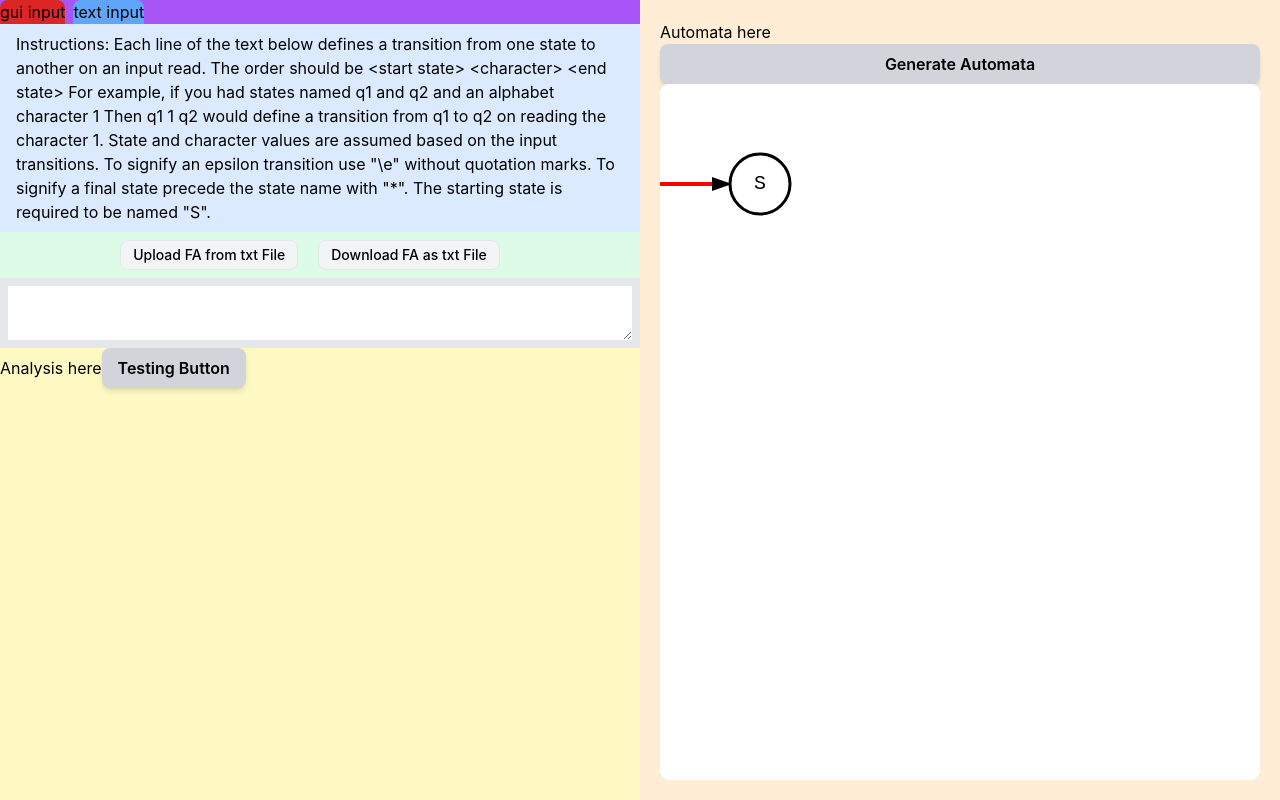
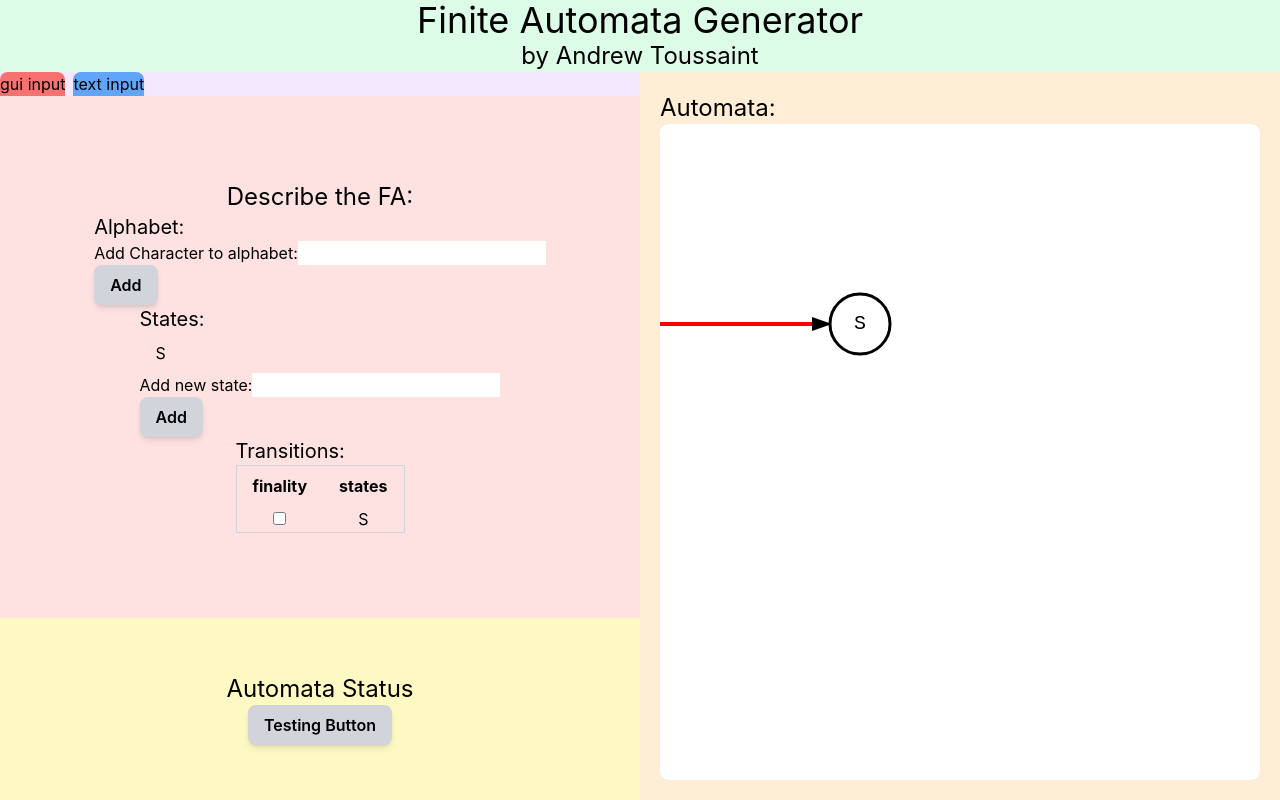
Before and after one commit to ajtoussaint/CS530_FinalProject, a React (Create React App) app in the folder static/: page / in a window 1280 px wide. Built offline with nearby package versions, Linux system fonts and the light colour scheme.

Commit message:
fixed issues with static app, refactored visual composition

```diff
--- a/static/src/App.tsx
+++ b/static/src/App.tsx
@@ -25,7 +25,7 @@ function App(){
   const [alphabet, setAlphabet] = useState<string[]>([]);
   const [aInput, setAInput] = useState("");
   const [aError, setAError] = useState("");
-  const [inputIsText, setInputIsText] = useState(true)
+  const [inputIsText, setInputIsText] = useState(false)
 
   const [states, setStates] = useState<string[]>(["S"]);
   const [sInput, setSInput] = useState("");
@@ -60,7 +60,7 @@ function App(){
 
   const testFunction = () =>{
     console.log("test func")
-
+    alert("This will determine DFA vs. NFA when the project is complete")
   }
 
   const updateAInput = (text: string) =>{
@@ -230,14 +230,14 @@ function App(){
   }
 
   const alphaInKeydown = (e: KeyboardEvent<HTMLInputElement>) => {
-    if(e.key == "Enter"){
+    if(e.key === "Enter"){
       addCharacter()
     }
   }
 
   //ttable works
   const addCharacter = () =>{
-    if(!aError && aInput.length == 1){
+    if(!aError && aInput.length === 1){
       setAlphabet( (prev) => {
         return [...prev, aInput];
       })
@@ -262,7 +262,7 @@ function App(){
     setTTable( (prev) => {
       let newar = [...prev]
       console.log("initial newar", newar)
-      if(newar[0].length == initialLength){//prevents React strict devmode from removing 2 rows
+      if(newar[0].length === initialLength){//prevents React strict devmode from removing 2 rows
         newar.forEach(row => {
           row.splice(ind,1)
           })
@@ -272,14 +272,14 @@ function App(){
     })
 
     setAlphabet( (prev) => {
-      return prev.filter(c => c != char)
+      return prev.filter(c => c !== char)
     })
 
 
   }
 
   const stateInKeydown = (e: KeyboardEvent<HTMLInputElement>) => {
-    if(e.key == "Enter"){
+    if(e.key === "Enter"){
       addState()
     }
   }
@@ -317,7 +317,7 @@ function App(){
       newar = newar.map(n1 => {
         return n1.map( n2 => {
           console.log(n2, st)
-					return n2 == st ? "_" : n2
+					return n2 === st ? "_" : n2
         })
       })
       return newar
@@ -331,7 +331,7 @@ function App(){
     })
 
     setStates( (prev) => {
-      let newarr = prev.filter(s => s != st)
+      let newarr = prev.filter(s => s !== st)
 			updateSvgWidth(svgHeight, newarr.length)
     	return newarr
     })
@@ -355,7 +355,7 @@ function App(){
   //SVG utils
   const [svgWidth, setSvgWidth] = useState(0)
   const stateSpacing = 300
-  const statePadding = 100
+  const statePadding = 200
   const stateSize = 30
 
   const svgRef = useRef<SVGSVGElement | null>(null);
@@ -377,7 +377,7 @@ function App(){
   }
 
 
-  const generateSVG = () => {
+  /*const generateSVG = () => {
     console.log("generating svg...")
 		let width = svgRef.current?.width.baseVal.value
     let height = svgRef.current?.height.baseVal.value
@@ -390,7 +390,7 @@ function App(){
       console.warn("not yet rendered the svg -andrew")
     }
 
-  }
+  }*/
 
   type SvgStateProps = {
     sName: string;
@@ -427,7 +427,7 @@ function App(){
     x2,
     y2,
   }) => {
-    //TODO calculate the x1 and x2 offsets based on where we are trying to go
+    //calculate the x1 and x2 offsets based on where we are trying to go
     //this way the element can just give coordinates from state to state
 
     let soy = 0 //starting offset in x direction
@@ -438,8 +438,8 @@ function App(){
     let loop = false
 
     //determine relative directions
-    let horizontal = x1 == x2 ? 0 : x1 > x2 ? -1 : 1
-    let vertical = y1 == y2 ? 0: y1 > y2 ? -1 : 1
+    let horizontal = x1 === x2 ? 0 : x1 > x2 ? -1 : 1
+    let vertical = y1 === y2 ? 0: y1 > y2 ? -1 : 1
 
     const magnitudes = [0.33, 0.67, 1, 1.1].map(x => x*stateSize)
     switch (`${horizontal} ${vertical}`){
@@ -518,11 +518,11 @@ function App(){
     //calculate the anchor point
     let ydist = Math.abs(y2 - y1)
     let xdist = Math.abs(x2 - x1)
-    let thetaR = xdist == 0 ? Math.PI/2 : Math.atan(ydist / xdist)
+    let thetaR = xdist === 0 ? Math.PI/2 : Math.atan(ydist / xdist)
     let offsetDist = Math.sqrt((xdist/2)**2 + (ydist/2)**2)
     let xoff = 0.5*offsetDist*Math.sin(thetaR)
     let yoff = 0.5*offsetDist*Math.cos(thetaR)
-    let upper = x2 == x1 ? y2 > y1 : x2 > x1
+    let upper = x2 === x1 ? y2 > y1 : x2 > x1
 		let hDir = x2 > x1 ? 1 : -1 //edge case of 0 cancels the term so don't care
     let vDir = y2 > y1 ? 1 : -1
     let hDirOff = vDir
@@ -603,10 +603,13 @@ function App(){
 
 
   return(
-    <main className="flex w-screen h-screen">
+    <main className="flex flex-col w-screen h-screen">
+      <h1 className='bg-green-100 text-4xl text-center text-black'>Finite Automata Generator</h1>
+      <h3 className='bg-green-100 text-2xl text-center text-black'> by Andrew Toussaint</h3>
+      <div id="bodyWrapper" className='flex w-screen grow'>
       <div id="lefthalf" className="flex flex-col w-1/2 h-full">
-              <div className="flex-grow-1 flex flex-col bg-purple-500 w-full text-black">
-                <div id="inputToggles" className="flex w-full gap-2">
+              <div className="flex flex-col h-full basis-3/4 bg-red-100 w-full text-black overflow-auto">
+                <div id="inputToggles" className="flex w-full gap-2 bg-purple-100">
                   <button
                     className="flex bg-red-400 w-30 justify-center hover:cursor-pointer hover:bg-red-600 rounded-t-lg"
                     onClick={() => handleInputTypeChange(false)}>gui input</button>
@@ -614,9 +617,9 @@ function App(){
                   className="flex bg-blue-400 w-30 justify-center hover:cursor-pointer hover:bg-blue-600 rounded-t-lg"
                   onClick={() => handleInputTypeChange(true)}>text input</button>
                 </div>
-                <div className="flex flex-grow-1 bg-green-100">
+
                   {inputIsText ?(
-                      <div className="flex flex-col flex-grow-1 bg-blue-100">
+                      <div className="flex flex-col grow min-h-0 bg-blue-100">
                         <p className="text-black-sm px-4 py-2">
                           Instructions: Each line of the text below defines a transition from one state to another on an input read.
                           The order should be &lt;start state&gt; &lt;character&gt; &lt;end state&gt; For example, if you had states named q1 and q2 and an alphabet character 1
@@ -624,7 +627,7 @@ function App(){
                           To signify an epsilon transition use "\e" without quotation marks. To signify a final state precede the state name with "*". The starting state is
                           required to be named "S".
                         </p>
-                        <div id="uploadWrapper" className="flex justify-center space-between w-full bg-green-100 p-2">
+                        <div id="uploadWrapper" className="flex justify-center space-between w-full bg-blue-100 p-2">
                     	    <label
 											        htmlFor="uploadFile"
 											        className="text-sm text-black rounded-lg
@@ -652,9 +655,9 @@ function App(){
                               Download FA as txt File
                             </button>
                         </div>
-                        <div id="textInputWrapper" className="w-full h-full p-2 bg-gray-200">
+                        <div id="textInputWrapper" className="flex justify-center grow p-2 bg-blue-100">
                         	<textarea
-                        	  className="bg-white w-full h-full "
+                        	  className="bg-white w-50 h-full"
                         	  id="textInput"
                         	  value={textInput}
                             onChange={(e) => updateTextInput(e.target.value)}
@@ -671,9 +674,8 @@ function App(){
                       </div>
                     )
                   :(
-                      <div className="flex flex-grow-1 bg-red-400">
-                        {/*Put everything in here!*/}
-                        <div className="flex flex-col flex-3 bg-red-100 items-center justify-center text-black">
+                      <div id="guiInputWrapper" className="flex flex-grow w-full">
+                        <div className="flex flex-col flex-1 h-full bg-red-100 items-center justify-center text-black w-full h-full">
                         	<h1 className="text-2xl">Describe the FA:</h1>
                           <div id="alphabetwrap">
               							<h2 className="text-xl">Alphabet:</h2>
@@ -778,10 +780,10 @@ function App(){
                       </div>
                     )
                   }
-                </div>
+
               </div>
-          <div className="flex-1 bg-yellow-100 items-center justify-center text-black">
-            Analysis here
+          <div className="flex flex-col basis-1/4 bg-yellow-100 items-center justify-center text-black">
+            <h2 className='text-2xl'>Automata Status</h2>
             <button
               className="px-4 py-2 bg-gray-300 text-black font-semibold rounded-lg shadow-md hover:bg-gray-600 cursor-pointer focus:outline-none focus:ring-2 focus:ring-blue-400 focus:ring-opacity-75"
               onClick={() => testFunction()}
@@ -791,15 +793,10 @@ function App(){
           </div>
       </div>
       <div id="righthalf" className="flex flex-col w-1/2 h-full bg-orange-100 text-black p-5">
-        <h2>Automata here</h2>
-        <button
-        className="px-4 py-2 bg-gray-300 text-black font-semibold rounded-lg shadow-md hover:bg-gray-600 cursor-pointer focus:outline-none focus:ring-2 focus:ring-blue-400 focus:ring-opacity-75"
-        onClick={generateSVG}>
-          Generate Automata
-        </button>
+        <h2 className="text-2xl">Automata:</h2>
         <div
         id="svgWrapper1"
-        className="w-full h-full bg-purple-300 max-w-full max-h-full overflow-auto rounded-lg">
+        className="w-full h-full bg-red-100 max-w-full max-h-full overflow-auto rounded-lg">
           <div
           id="svgWrapper2"
           className="flex-col items-center justify-center w-full h-full bg-green-300 max-w-full max-h-full"
@@ -811,7 +808,7 @@ function App(){
       				<polygon points="0 0, 5 1.75, 0 3.5" fill="black" />
 			    	</marker>
   					</defs>
-            <path d="M 0 100 H 60" stroke="red" strokeWidth="4" fill="none" markerEnd="url(#arrowhead)" />
+            <path d={`M 0 ${statePadding} H ${statePadding-40}`} stroke="red" strokeWidth="4" fill="none" markerEnd="url(#arrowhead)" />
 
               {states.map((s, index) => {
 								//calculate x and y index
@@ -871,6 +868,7 @@ function App(){
             </div>
         </div>
       )}
+      </div>
     </main>
   )
 }
```
